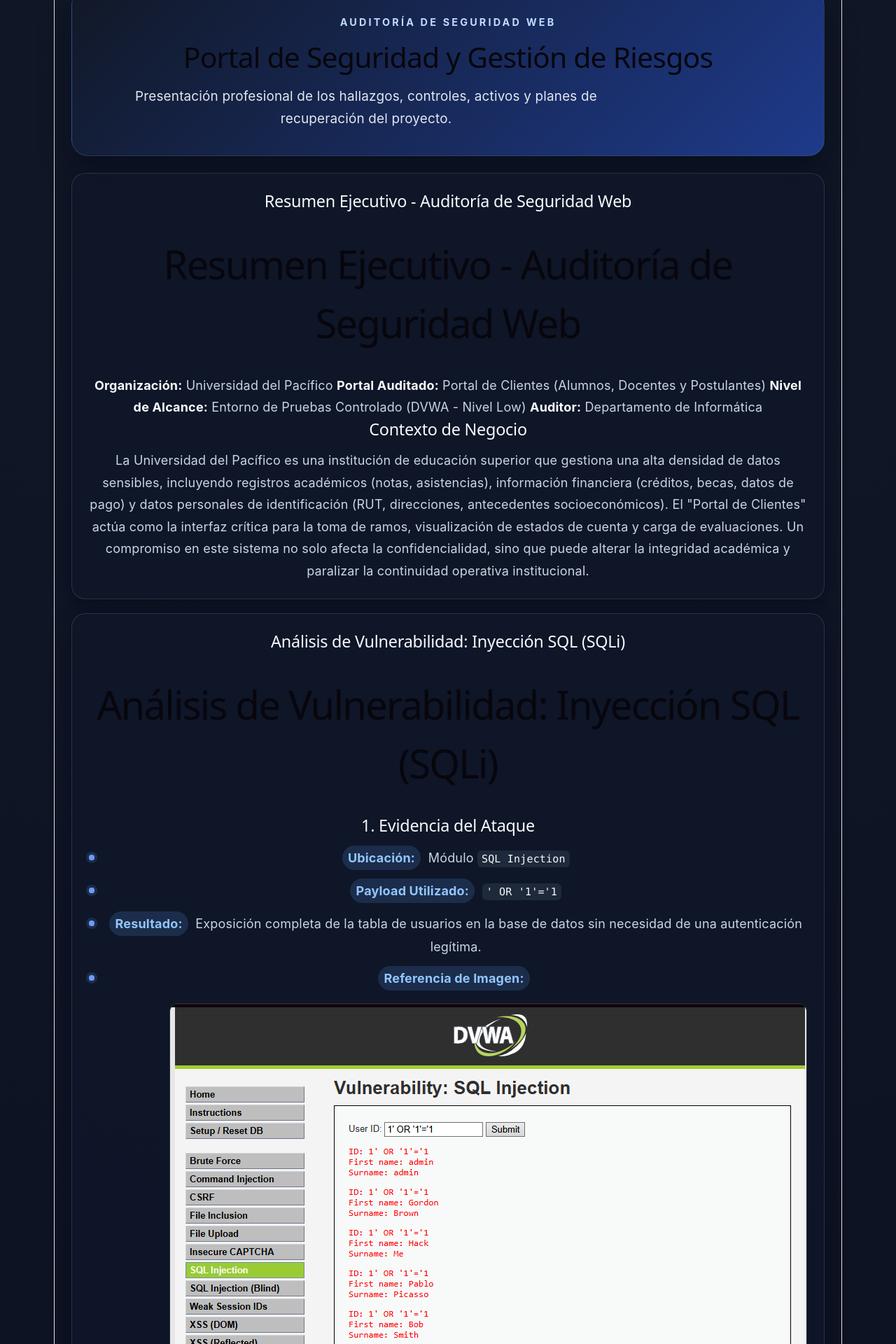
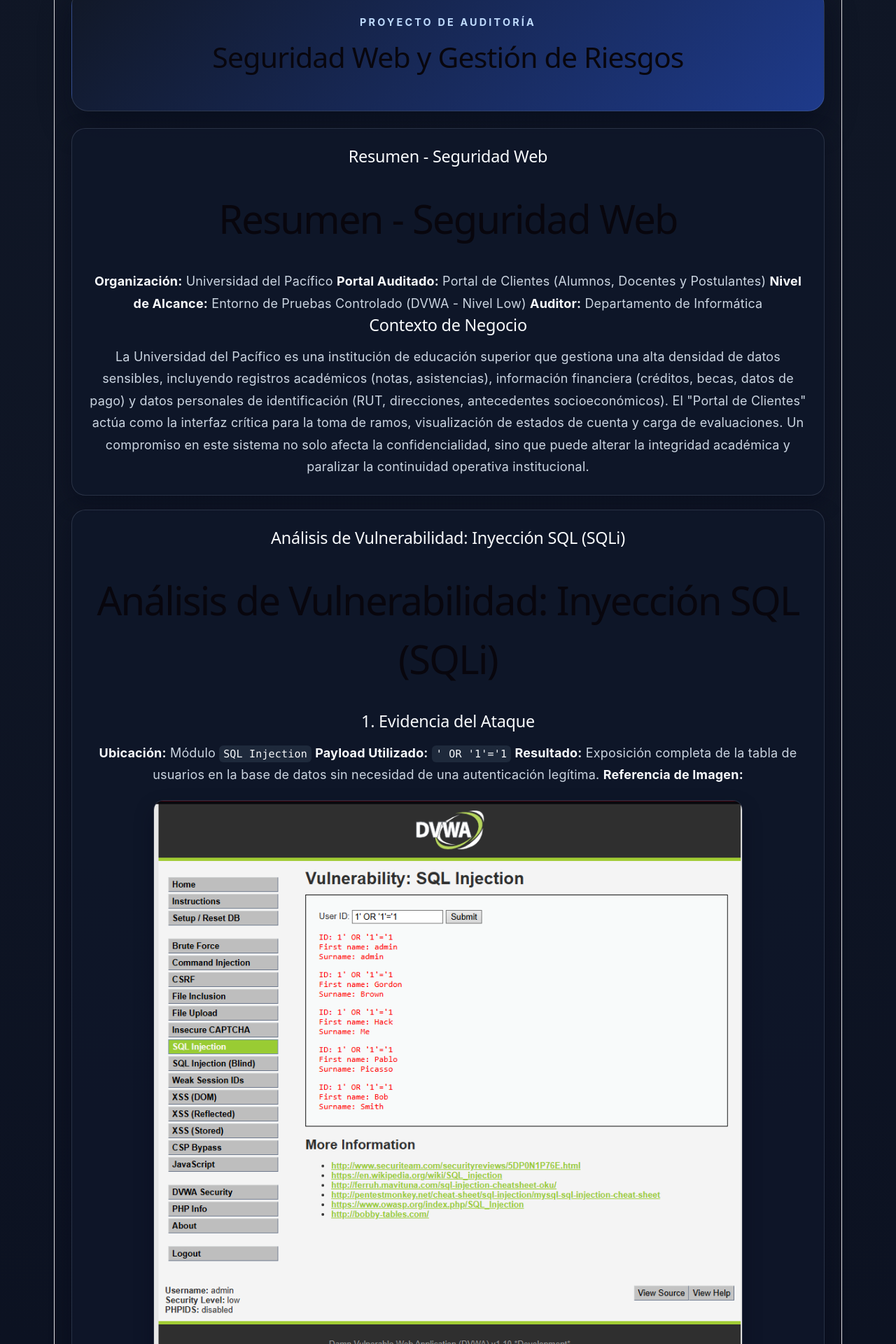
Before and after one commit to k-chahuan/Auditoria_karcha, a React (Vite) app: page / in a window 1280 px wide. Shown: the part 40-1960 px from the top of the page at 70% size. Built offline with nearby package versions, Linux system fonts and the light colour scheme.

Commit message:
Mejoras esteticas en texto e imagenes, implementacion de boton a github

```diff
--- a/docs_karcha/01_resumen_karcha.md
+++ b/docs_karcha/01_resumen_karcha.md
@@ -1,4 +1,4 @@
-# Resumen Ejecutivo - Auditoría de Seguridad Web
+# Resumen - Seguridad Web
 **Organización:** Universidad del Pacífico
 **Portal Auditado:** Portal de Clientes (Alumnos, Docentes y Postulantes)
 **Nivel de Alcance:** Entorno de Pruebas Controlado (DVWA - Nivel Low)
--- a/docs_karcha/05_activos_karcha.md
+++ b/docs_karcha/05_activos_karcha.md
@@ -2,32 +2,53 @@
 
 Para la **Universidad del Pacífico**, se han identificado y clasificado los siguientes 5 activos esenciales del Portal institucional:
 
-- ### Activo-01. Base de Datos de Calificaciones e Historial Académico:
-    - **Tipo de activo:** Información Digital
-    - **Clasificación de criticidad:** Crítica
-    - **vulnerabilidad Asociada:** Inyección SQL (SQLi)
-    - **Impacto:** Pérdida de integridad de los títulos, alteración ilícita de notas y destrucción de registros históricos.
+### Activo-01. Base de Datos de Calificaciones e Historial Académico:
+**Tipo de activo:** Información Digital
 
-- ### Activo-02. Pasarela de Pago de Aranceles y Matrículas:
-    - **Tipo de activo:** Servicio / Software
-    - **Clasificación de criticidad:** Crítica
-    - **vulnerabilidad Asociada:** 	Inyección de Comandos
-    - **Impacto:** Desvío de fondos institucionales, fraude financiero y robo de credenciales bancarias.
+**Clasificación de criticidad:** Crítica
 
-- ### Activo-03. Sesiones Activas de Alumnos y Docentes:
-    - **Tipo de activo:** Datos de Sesión
-    - **Clasificación de criticidad:** Alta
-    - **vulnerabilidad Asociada:** XSS Reflejado
-    - **Impacto:** Secuestro de cuentas de profesores para suplantación de identidad y publicación de evaluaciones falsas.
+**vulnerabilidad Asociada:** Inyección SQL (SQLi)
 
-- ### Activo-04. Servidor Web de Producción (Instancia en la Nube):
-    - **Tipo de activo:** Infraestructura
-    - **Clasificación de criticidad:** Crítica
-    - **vulnerabilidad Asociada:** Inyección de Comandos
-    - **Impacto:** Caída total del servicio del portal ("Denegación de Servicio"), impidiendo la toma de ramos.
+**Impacto:** Pérdida de integridad de los títulos, alteración ilícita de notas y destrucción de registros históricos.
 
-- ### Activo-05. Fichas Personales y Socioeconómicas de Alumnos:
-    - **Tipo de activo:** Información Digital
-    - **Clasificación de criticidad:** Alta
-    - **vulnerabilidad Asociada:** Inyección SQL (SQLi)
-    - **Impacto:** Filtración de datos sensibles de vulnerabilidad social y RUTs, multas bajo la Ley de Protección de Datos.
+---
+### Activo-02. Pasarela de Pago de Aranceles y Matrículas:
+**Tipo de activo:** Servicio / Software
+
+**Clasificación de criticidad:** Crítica
+
+**vulnerabilidad Asociada:** 	Inyección de Comandos
+
+**Impacto:** Desvío de fondos institucionales, fraude financiero y robo de credenciales bancarias.
+
+---
+### Activo-03. Sesiones Activas de Alumnos y Docentes:
+**Tipo de activo:** Datos de Sesión
+
+**Clasificación de criticidad:** Alta
+
+**vulnerabilidad Asociada:** XSS Reflejado
+
+**Impacto:** Secuestro de cuentas de profesores para suplantación de identidad y publicación de evaluaciones falsas.
+
+---
+### Activo-04. Servidor Web de Producción (Instancia en la Nube):
+**Tipo de activo:** Infraestructura
+
+**Clasificación de criticidad:** Crítica
+
+**vulnerabilidad Asociada:** Inyección de Comandos
+
+**Impacto:** Caída total del servicio del portal ("Denegación de Servicio"), impidiendo la toma de ramos.
+
+---
+### Activo-05. Fichas Personales y Socioeconómicas de Alumnos:
+**Tipo de activo:** Información Digital
+
+**Clasificación de criticidad:** Alta
+
+**vulnerabilidad Asociada:** Inyección SQL (SQLi)
+
+**Impacto:** Filtración de datos sensibles de vulnerabilidad social y RUTs, multas bajo la Ley de Protección de Datos.
+
+---
--- a/docs_karcha/07_controles_karcha.md
+++ b/docs_karcha/07_controles_karcha.md
@@ -3,11 +3,25 @@
 Alineado con los marcos de trabajo **OWASP Top 10** y los controles **CIS Controls V8**, se establecen las directrices de tratamiento tecnológicas:
 
 ## 1. Controles para Riesgos Críticos (Rojo)
-* **Control contra SQLi (OWASP A03:2021 - Data Integrity Failures):**
-  * **Acción:** Forzar por arquitectura el uso exclusivo de ORM con consultas parametrizadas. Queda prohibida la producción si los analizadores estáticos de código (SAST) detectan concatenaciones en queries.
-* **Control contra Inyección de Comandos (CIS Control 4: Secure Configuration of Enterprise Assets):**
-  * **Acción:** Deshabilitar las funciones de ejecución de comandos (`shell_exec`, `exec`, `passthru`) en el archivo de configuración `php.ini` del entorno de producción de la Universidad del Pacífico.
+*Control contra SQLi (OWASP A03:2021 - Data Integrity Failures)*
 
+**Acción...**
+
+Forzar por arquitectura el uso exclusivo de ORM con consultas parametrizadas. Queda prohibida la producción si los analizadores estáticos de código (SAST) detectan concatenaciones en queries.
+
+---
+*Control contra Inyección de Comandos (CIS Control 4: Secure Configuration of Enterprise Assets)*
+
+**Acción...**
+
+ Deshabilitar las funciones de ejecución de comandos (`shell_exec`, `exec`, `passthru`) en el archivo de configuración `php.ini` del entorno de producción de la Universidad del Pacífico.
+
+---
 ## 2. Controles para Riesgos Medios (Naranjo)
-* **Control contra XSS (OWASP A02:2021 - Cryptographic Failures / Injection):**
-  * **Acción:** Implementación de una cabecera de seguridad **Content Security Policy (CSP)** estricta que limite las fuentes de ejecución de scripts, bloqueando la ejecución de código inline no autorizado.
+*Control contra XSS (OWASP A02:2021 - Cryptographic Failures / Injection)*
+
+**Acción...**
+
+Implementación de una cabecera de seguridad **Content Security Policy (CSP)** estricta que limite las fuentes de ejecución de scripts, bloqueando la ejecución de código inline no autorizado.
+
+---
--- a/docs_karcha/09_prompts_karcha.md
+++ b/docs_karcha/09_prompts_karcha.md
@@ -30,3 +30,8 @@
 hace el cambio direactamente en el markdown para que el texto del nivel de riesgo tenga un formato con color visible
 
 ---
+*en vercel, el codigo que busca cambiar los colores segun la vulnerabilidad creado en el mismo markdown 06_matriz_karcha.md aparece literalmente en la página, no se muestran los colores.*
+
+**La IA hace...**
+
+instala soporte necesario para que el HTML renderice correctamente.
--- a/src/App.css
+++ b/src/App.css
@@ -127,11 +127,12 @@
 
 .markdown-body img {
   display: block;
-  max-width: 92%;
-  margin: 18px 0 18px auto;
-  border-radius: 12px;
+  max-width: 82%;
+  margin: 20px auto;
+  border-radius: 14px;
   border: 1px solid rgba(148, 163, 184, 0.25);
   background: #020617;
+  box-shadow: 0 12px 28px rgba(2, 6, 23, 0.3);
 }
 
 .markdown-body code {
@@ -156,6 +157,32 @@
   border-top: 1px solid rgba(148, 163, 184, 0.25);
   color: #cbd5e1;
   font-size: 0.95rem;
+  align-items: center;
+}
+
+.footer-left {
+  display: flex;
+  align-items: center;
+  gap: 0.75rem;
+  flex-wrap: wrap;
+}
+
+.github-button {
+  display: inline-flex;
+  align-items: center;
+  justify-content: center;
+  padding: 0.45rem 0.9rem;
+  border-radius: 999px;
+  background: #000000;
+  color: white;
+  text-decoration: none;
+  font-weight: 600;
+  transition: transform 0.2s ease, box-shadow 0.2s ease;
+}
+
+.github-button:hover {
+  transform: translateY(-1px);
+  box-shadow: 0 8px 20px rgba(0, 0, 0, 0.25);
 }
 
 @media (max-width: 768px) {
--- a/src/App.jsx
+++ b/src/App.jsx
@@ -24,9 +24,9 @@
   })
 }
 
-function getTitle(markdown) {
+function getTitle(markdown, fallbackTitle) {
   const match = markdown.match(/^#\s+(.+)$/m)
-  return match ? match[1] : 'Documento técnico'
+  return match ? match[1] : fallbackTitle
 }
 
 function MarkdownCard({ title, content }) {
@@ -42,26 +42,23 @@
 
 function App() {
   const sections = [
-    { title: getTitle(resumen), content: resumen },
-    { title: getTitle(sqli), content: sqli },
-    { title: getTitle(xss), content: xss },
-    { title: getTitle(comandos), content: comandos },
-    { title: getTitle(activos), content: activos },
-    { title: getTitle(matriz), content: matriz },
-    { title: getTitle(controles), content: controles },
-    { title: getTitle(recuperacion), content: recuperacion },
-    { title: getTitle(prompts), content: prompts },
+    { title: getTitle(resumen, 'Resumen - Seguridad Web'), content: resumen },
+    { title: getTitle(sqli, 'Análisis SQLi'), content: sqli },
+    { title: getTitle(xss, 'Análisis XSS'), content: xss },
+    { title: getTitle(comandos, 'Análisis Command Injection'), content: comandos },
+    { title: getTitle(activos, 'Activos y Riesgos'), content: activos },
+    { title: getTitle(matriz, 'Matriz de Riesgo'), content: matriz },
+    { title: getTitle(controles, 'Controles y Mitigación'), content: controles },
+    { title: getTitle(recuperacion, 'Recuperación y Continuidad'), content: recuperacion },
+    { title: getTitle(prompts, 'Promts y reflexión del uso de la Inteligencia artificial (IA)'), content: prompts },
   ]
 
   return (
     <div className="app-shell">
       <header className="hero-section">
         <div className="hero-copy">
-          <p className="eyebrow">Auditoría de Seguridad Web</p>
-          <h1>Portal de Seguridad y Gestión de Riesgos</h1>
-          <p className="hero-text">
-            Presentación profesional de los hallazgos, controles, activos y planes de recuperación del proyecto.
-          </p>
+          <p className="eyebrow">Proyecto de Auditoría</p>
+          <h1>Seguridad Web y Gestión de Riesgos</h1>
         </div>
       </header>
 
@@ -73,7 +70,17 @@
 
       <footer className="site-footer">
         <div className="footer-inner">
-          <span>Estudiante: Karim Eduardo Chahuán Segura</span>
+          <div className="footer-left">
+            <span>Estudiante: Karim Eduardo Chahuán Segura</span>
+            <a
+              href="https://github.com/k-chahuan"
+              target="_blank"
+              rel="noreferrer"
+              className="github-button"
+            >
+              GitHub
+            </a>
+          </div>
           <span>Docente: Rubén Schnettler - INACAP Valparaíso</span>
         </div>
       </footer>
```
Also changed, not shown: docs_karcha/02_sqli_karcha.md (+4 -4 lines), docs_karcha/03_xss_karcha.md (+8 -8 lines), docs_karcha/04_comandos_karcha.md (+8 -8 lines), docs_karcha/06_matriz_karcha.md (+1 -0 lines), docs_karcha/08_recuperacion_karcha.md (+8 -5 lines).
